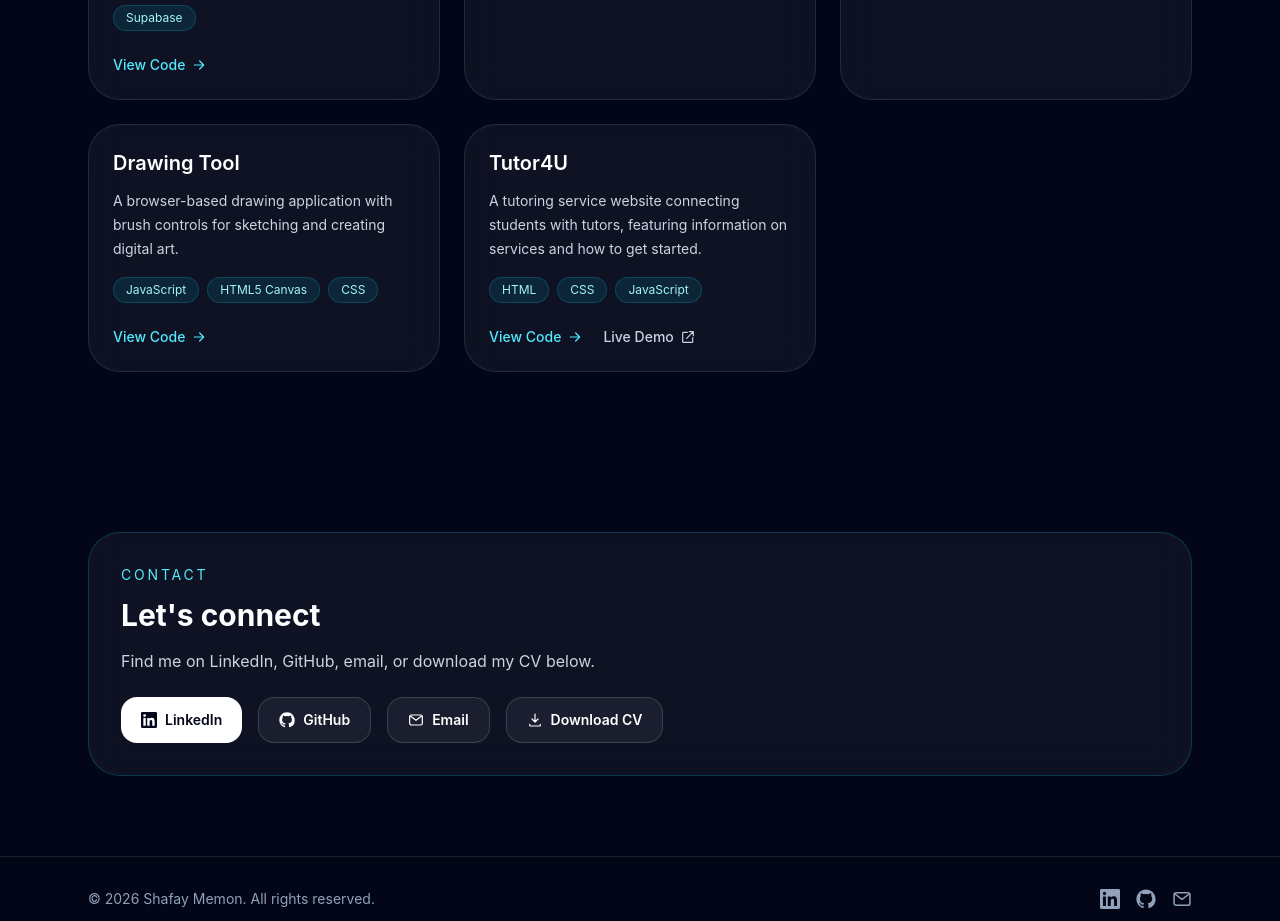
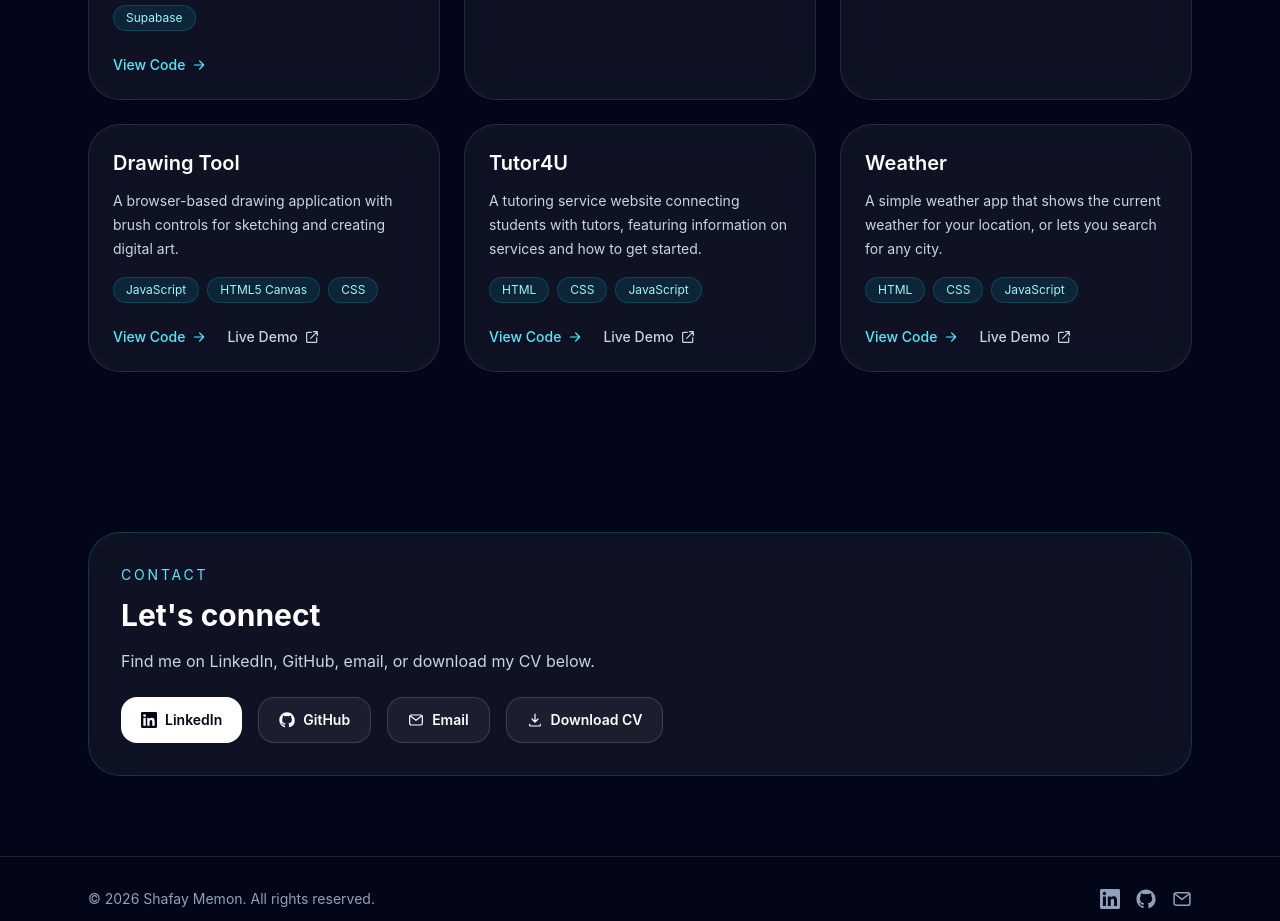
Before and after one commit to MemonM01/Portfolio, a React (Vite) app: page / in a window 1280 px wide. Shown: the part 3600-4521 px from the top of the page. Built offline with nearby package versions, Linux system fonts and the light colour scheme.

Commit message:
Demo Links added

```diff
--- a/src/data/content.js
+++ b/src/data/content.js
@@ -92,6 +92,7 @@ export const PROJECTS = [
       "A browser-based drawing application with brush controls for sketching and creating digital art.",
     stack: ["JavaScript", "HTML5 Canvas", "CSS"],
     link: "https://github.com/MemonM01/Drawing",
+    demo: "https://drawing-phi.vercel.app/",
   },
   {
     title: "Tutor4U",
@@ -101,4 +102,13 @@ export const PROJECTS = [
     link: "https://github.com/MemonM01/Tutor4U",
     demo: "https://memonm01.github.io/Tutor4U/",
   },
+  {
+    title: "Weather",
+    description:
+      "A simple weather app that shows the current weather for your location, or lets you search for any city.",
+    stack: ["HTML", "CSS", "JavaScript"],
+    link: "https://github.com/MemonM01/Weather",
+    demo: "https://weather-peach-nine-28.vercel.app",
+  },
+
 ];
```
